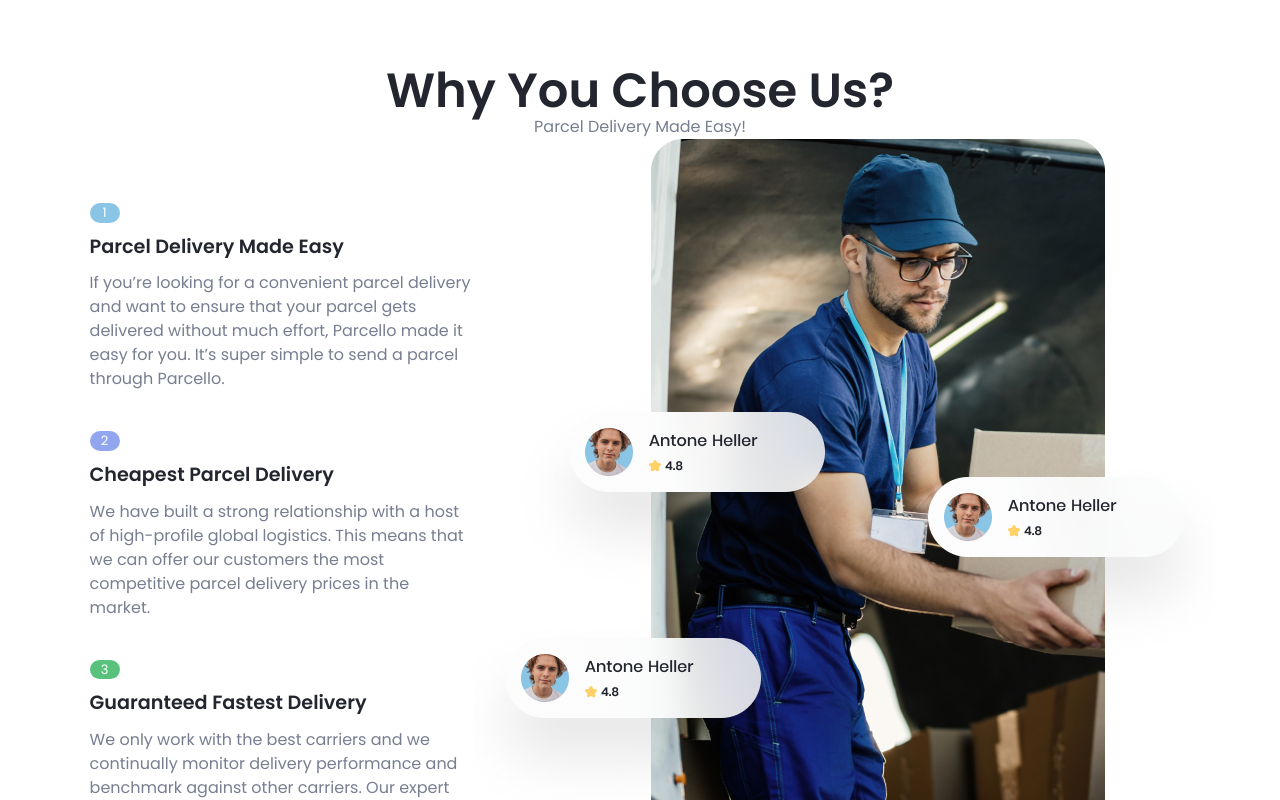
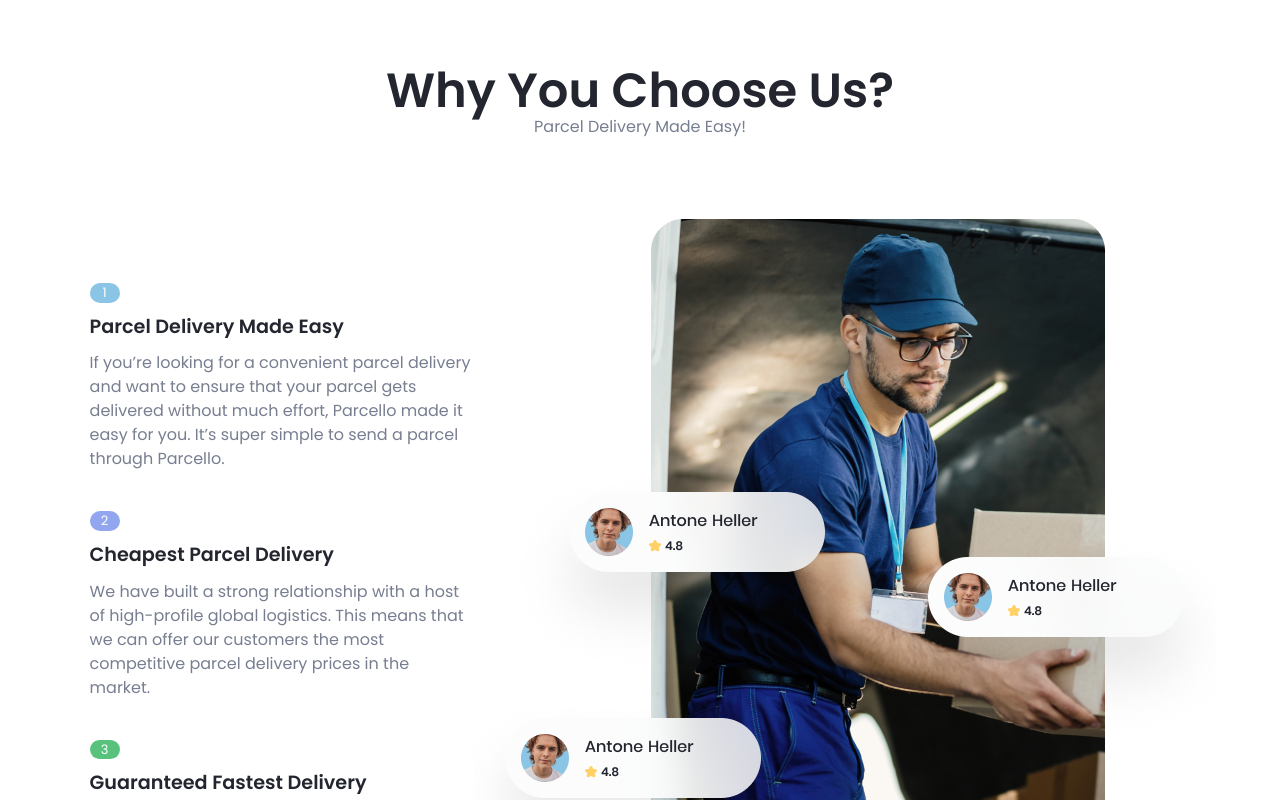
Before and after one commit to yuvrajjwala/Parcello-Global, a React (Vite) app: page / in a window 1280 px wide. Shown: the part 720-1520 px from the top of the page. Built offline with nearby package versions, Linux system fonts and the light colour scheme; no server answers.

Commit message:
margin issue fixed in why choose us section

```diff
--- a/src/Components/Home/whyChooseUs/WhyUs.jsx
+++ b/src/Components/Home/whyChooseUs/WhyUs.jsx
@@ -2,7 +2,6 @@ import React from "react";
 
 import "./WhyUs.css";
 import whyChooseUs from "../../../assets/Home/whyChooseUspng.png";
-
 
 const whyUs = () => {
   return (
@@ -11,7 +10,7 @@ const whyUs = () => {
         <h2 className="sm:text-4xl text-5xl">Why You Choose Us?</h2>
         <p>Parcel Delivery Made Easy!</p>
       </div>
-      <div>
+      <div className=" mt-20 md:mt-5">
         <div className="why-choose-container">
           <div className="choose-content w-full mt-6">
             <div className="number-chooseUs">1</div>
@@ -56,7 +55,7 @@ const whyUs = () => {
               </p>
             </div>
             <br></br>
-            <button className="btn sm:w-full" >Send Parcel Now!</button>
+            <button className="btn sm:w-full">Send Parcel Now!</button>
           </div>
           <div className="choose-image lg:hidden">
             <img src={whyChooseUs}></img>
```
